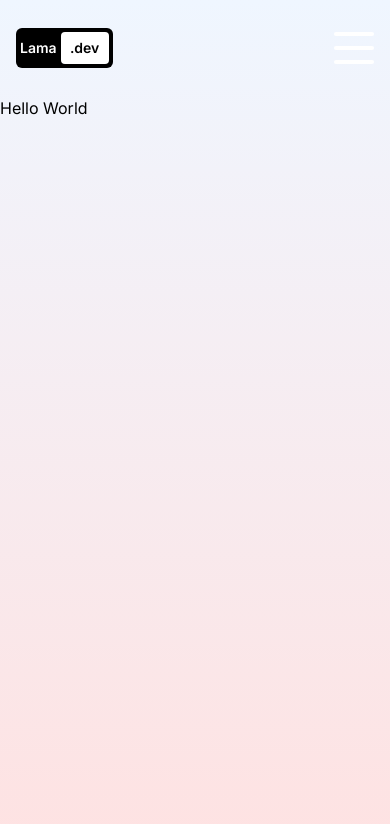
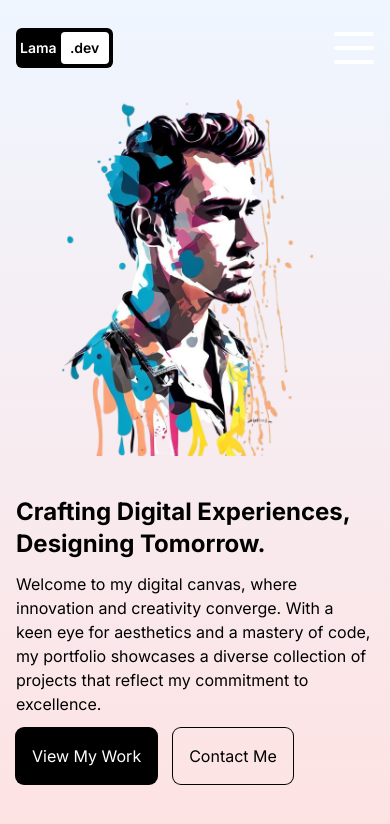
Before and after one commit to Khaanh/NextJS-Animated-Portfolio, a Next.js app: page / in a window 390 px wide. Shown: the top 824 px of the page. Built offline with nearby package versions, Linux system fonts and the light colour scheme.

Commit message:
Did:  Main screen responsive

```diff
--- a/src/app/layout.js
+++ b/src/app/layout.js
@@ -17,7 +17,7 @@ export default function RootLayout({ children }) {
 					<div className="h-24">
 						<Navbar />
 					</div>
-					<div className="h-[calc(100vh - 6rem)]">{children}</div>
+					<div className="h-[calc(100vh-6rem)]">{children}</div>
 				</div>
 			</body>
 		</html>
--- a/src/app/page.jsx
+++ b/src/app/page.jsx
@@ -1,5 +1,71 @@
+import Image from "next/image";
+
 const Homepage = () => {
-  return <div>Hello World</div>;
+	return (
+		// <div className="h-full flex flex-col lg:flex-row px-4 sm:px-8 md:px-12 lg:px-20 xl:px-48">
+		// 	{/* IMAGE CONTAINER */}
+		// 	<div className="h-1/2 lg:h-full lg:w-1/2 relative">
+		// 		<Image
+		// 			src="/hero.png"
+		// 			alt="Main picture"
+		// 			fill
+		// 			className="object-contain"
+		// 		/>
+		// 	</div>
+		// 	{/* TEXT CONTAINER */}
+		// 	<div className="h-1/2 lg:h-full lg:w-1/2 flex flex-col gap-8 items-center justify-center">
+		// 		{/* TITLE */}
+		// 		<h1 className="text-4xl md:text-6xl font-bold">
+		// 			Crafting Digital Experiences, Designing Tomorrow.
+		// 		</h1>
+		// 		{/* DESC */}
+		// 		<p className="md:text-xl">
+		// 			Welcome to my digital canvas, where innovation and creativity
+		// 			converge. With a keen eye for aesthetics and a mastery of code, my
+		// 			portfolio showcases a diverse collection of projects that reflect my
+		// 			commitment to excellence.
+		// 		</p>
+		// 		{/* BUTTONS */}
+		// 		<div className="w-full flex gap-4">
+		// 			<button className="p-4 rounded-lg ring-1 ring-black bg-black text-white">
+		// 				View My Work
+		// 			</button>
+		// 			<button className="p-4 rounded-lg ring-1 ring-black">
+		// 				Contact Me
+		// 			</button>
+		// 		</div>
+		// 	</div>
+		// </div>
+		<div className="h-full flex flex-col lg:flex-row px-4 sm:px-8 md:px-12 lg:px-20 xl:px-48">
+			{/* IMAGE CONTAINER */}
+			<div className="h-1/2 lg:h-full lg:w-1/2 relative">
+				<Image src="/hero.png" alt="" fill className="object-contain" />
+			</div>
+			{/* TEXT CONTAINER */}
+			<div className="h-1/2 lg:h-full lg:w-1/2 flex flex-col gap-3 mt-1 mb-6 sm:mb-1 sm:gap-8 items-center justify-center">
+				{/* TITLE */}
+				<h1 className="text-2xl sm:text-4xl md:text-6xl font-bold">
+					Crafting Digital Experiences, Designing Tomorrow.
+				</h1>
+				{/* DESC */}
+				<p className="md:text-xl">
+					Welcome to my digital canvas, where innovation and creativity
+					converge. With a keen eye for aesthetics and a mastery of code, my
+					portfolio showcases a diverse collection of projects that reflect my
+					commitment to excellence.
+				</p>
+				{/* BUTTONS */}
+				<div className="w-full flex gap-4">
+					<button className="p-4 rounded-lg ring-1 ring-black bg-black text-white">
+						View My Work
+					</button>
+					<button className="p-4 rounded-lg ring-1 ring-black">
+						Contact Me
+					</button>
+				</div>
+			</div>
+		</div>
+	);
 };
 
 export default Homepage;
```
